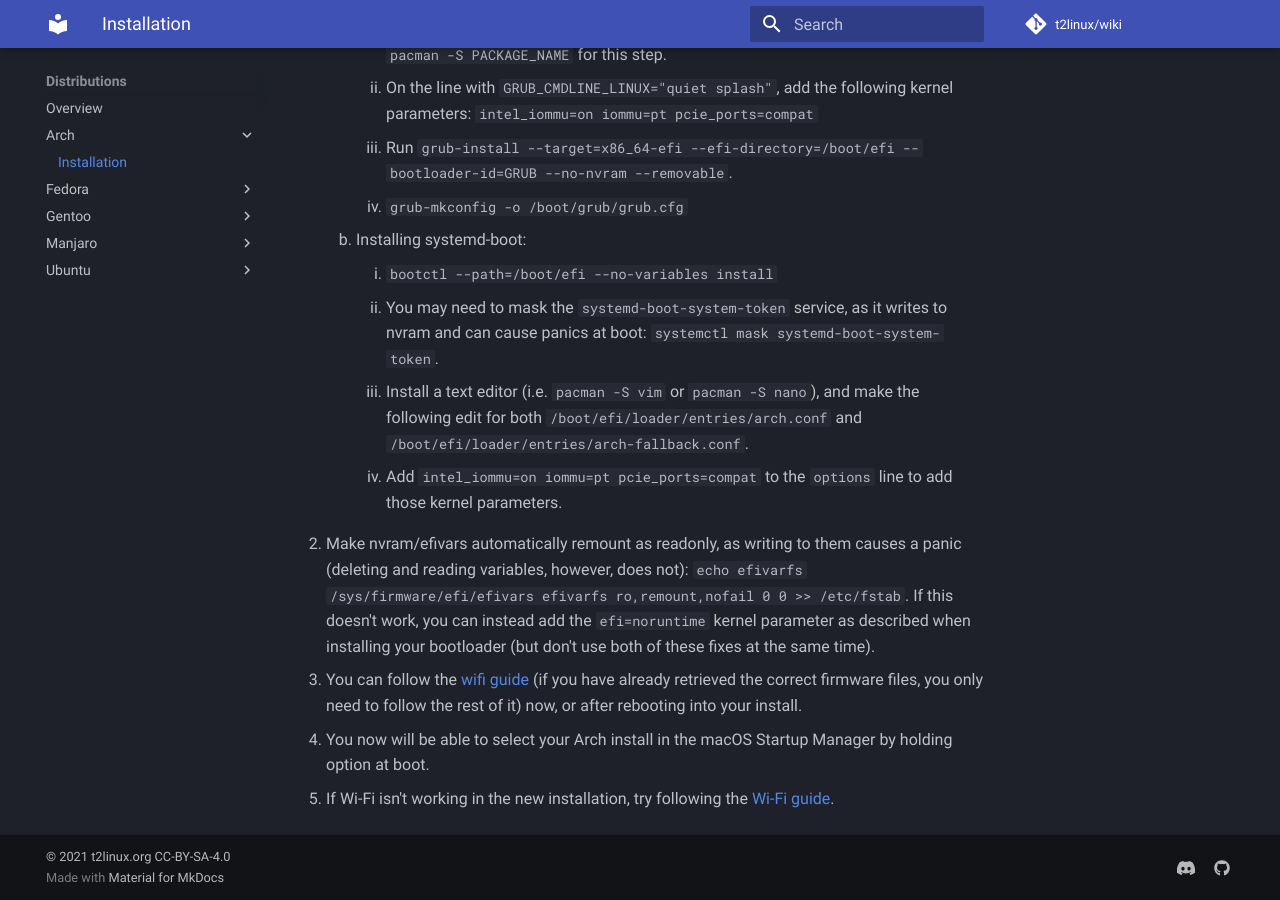
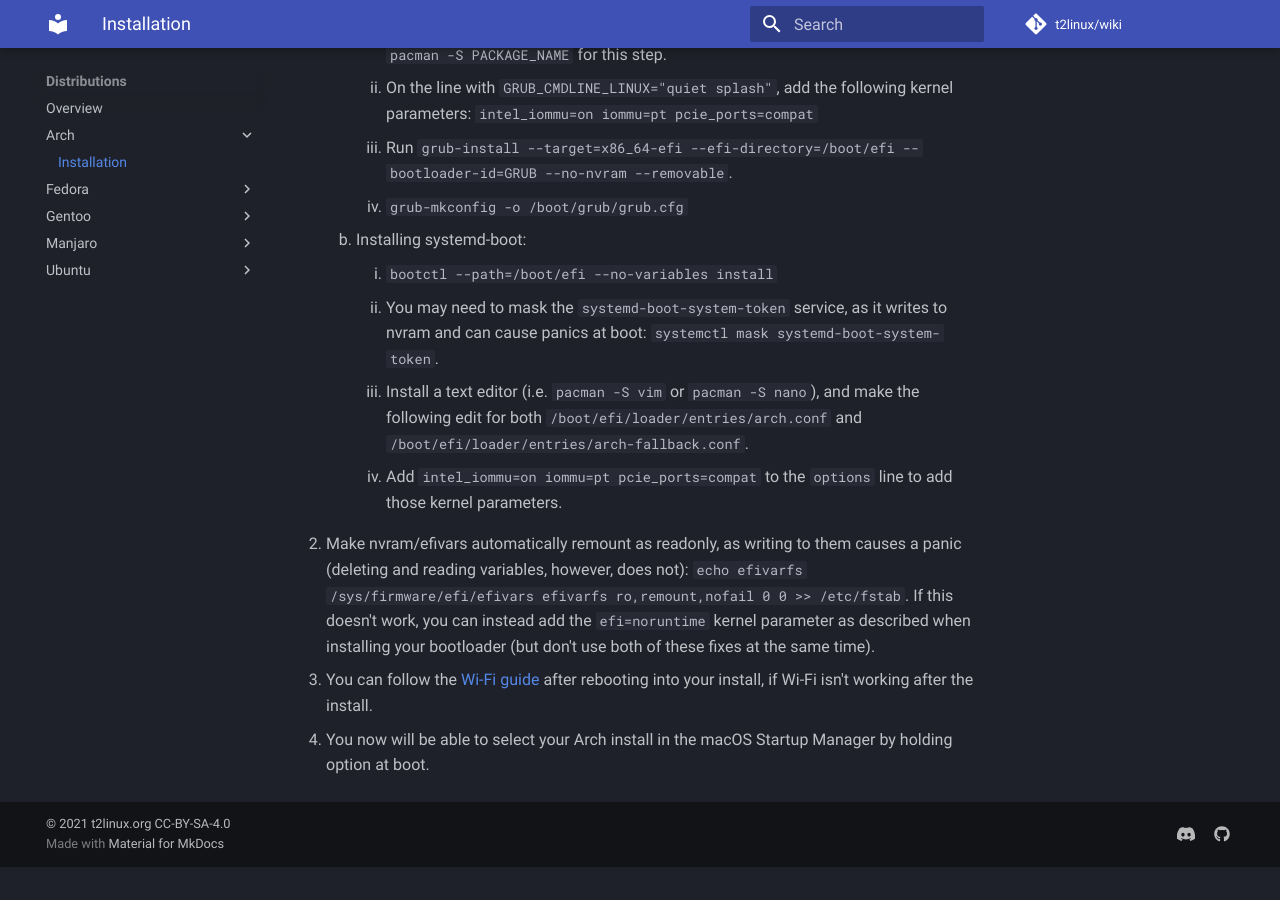
Before and after one commit to t2linux/wiki, an MkDocs documentation site: the page built from docs/distributions/arch/installation.md, in a window 1280 px wide and 900 px high, scrolled down 2410 px. Built offline with MkDocs 1.6.1 and Material for MkDocs 9.7.7, drawn with Linux system fonts in a browser that asks for light colours; comment, search, counter and statistics services are not loaded; after the commit the page ends 3277 px from its top, so only the background shows below that.

Commit message:
Reword existing line referring to wifi guide.

```diff
--- a/docs/distributions/arch/installation.md
+++ b/docs/distributions/arch/installation.md
@@ -83,6 +83,5 @@ You will need:
         4. Add `intel_iommu=on iommu=pt pcie_ports=compat` to the `options` line to add those kernel parameters.
 
 10. Make nvram/efivars automatically remount as readonly, as writing to them causes a panic (deleting and reading variables, however, does not): `echo efivarfs /sys/firmware/efi/efivars efivarfs ro,remount,nofail 0 0 >> /etc/fstab`. If this doesn't work, you can instead add the `efi=noruntime` kernel parameter as described when installing your bootloader (but don't use both of these fixes at the same time).
-11. You can follow the [wifi guide](https://wiki.t2linux.org/guides/wifi/) (if you have already retrieved the correct firmware files, you only need to follow the rest of it) now, or after rebooting into your install.
+11. You can follow the [Wi-Fi guide](https://wiki.t2linux.org/guides/wifi/) after rebooting into your install, if Wi-Fi isn't working after the install.
 12. You now will be able to select your Arch install in the macOS Startup Manager by holding option at boot.
-13. If Wi-Fi isn't working in the new installation, try following the [Wi-Fi guide](https://wiki.t2linux.org/guides/wifi/).
```
